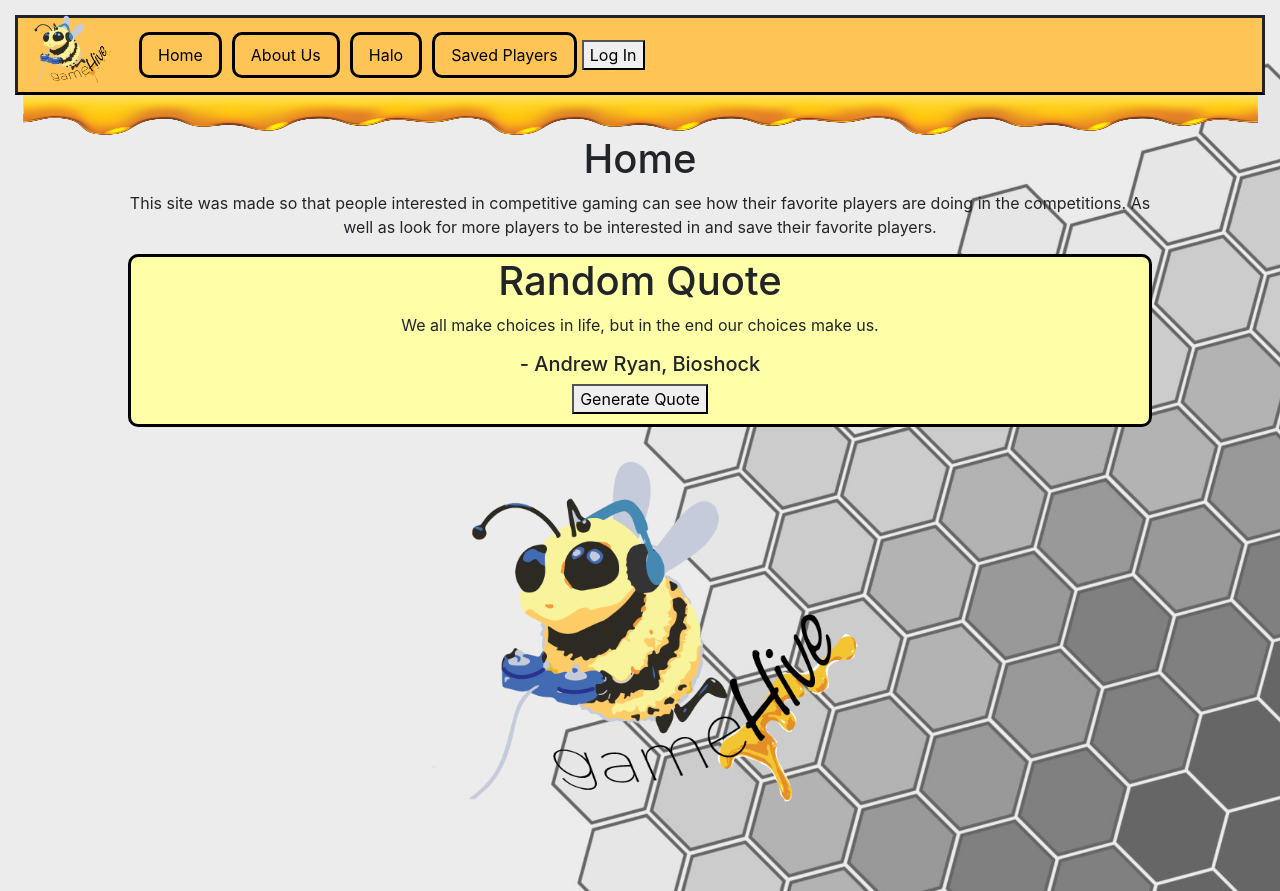
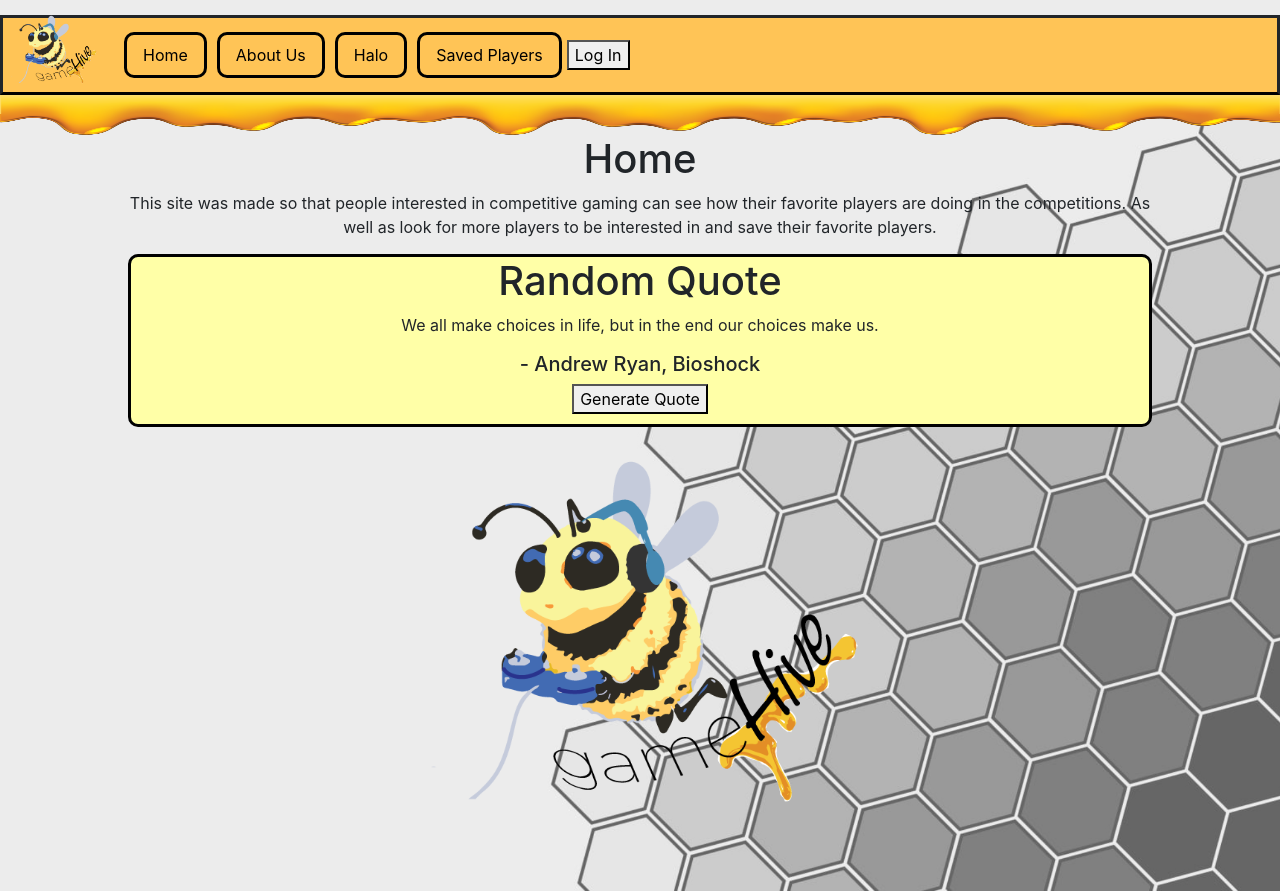
Before and after one commit to 301FinalProject/FrontEnd, a React (Create React App) app: page / in a window 1280 px wide. Built offline with nearby package versions, Linux system fonts and the light colour scheme.

Commit message:
fixed header

```diff
--- a/src/App.css
+++ b/src/App.css
@@ -4,8 +4,7 @@ border-bottom: black;
 border-style: solid;
 background-color: rgb(255, 196, 86);
 height:10vh;
-margin-left:15px;
-margin-right:15px;
+width:100%;
 margin-top:15px;
 }
 
@@ -69,7 +68,7 @@ h1 {
 
 .headerimg {
   height: 40px;
-  width: 1235px;
+  width: 100%;
   display: block;
   margin-left: auto;
   margin-right: auto;
```
